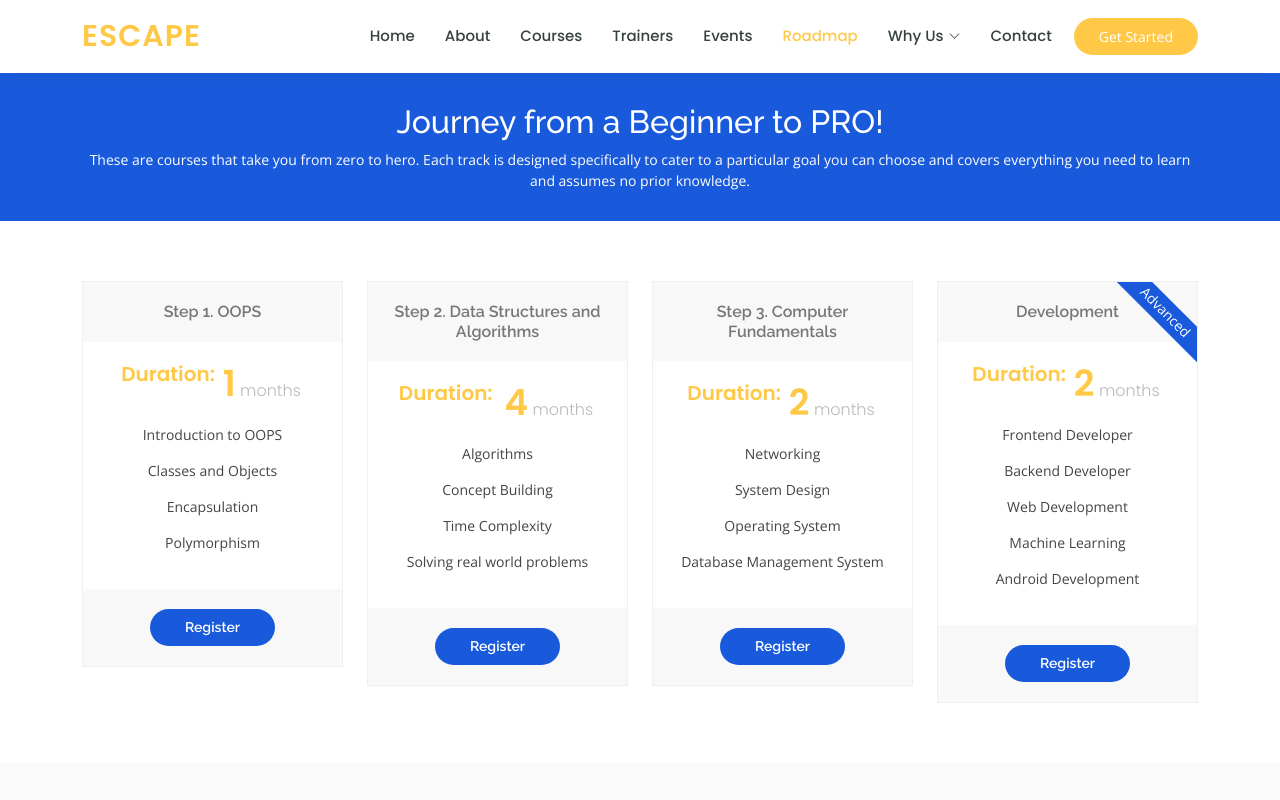
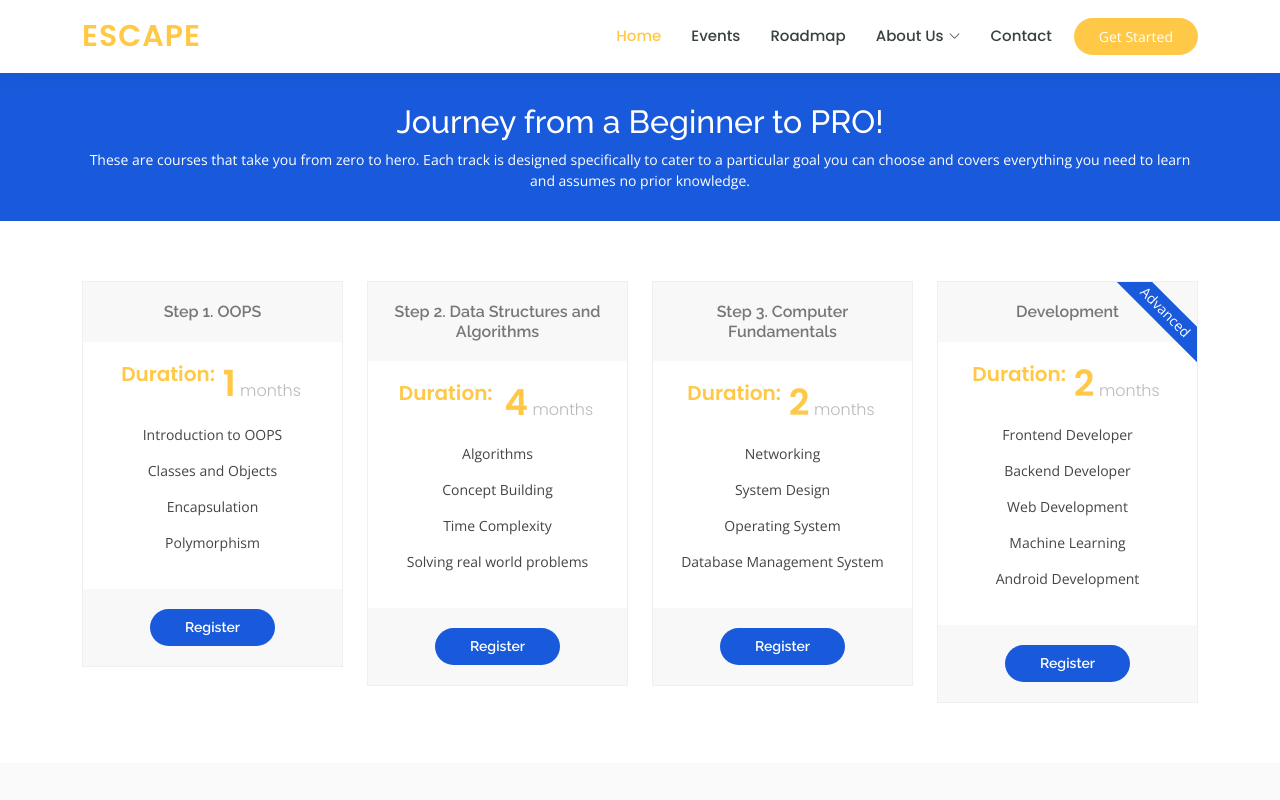
Before and after one commit to GargLakshay/Escape, a plain HTML site: page roadmap.html in a window 1280 px wide. Shown: the top 800 px of the page. Drawn offline with nearby package versions, Linux system fonts and the light colour scheme.

Commit message:
Update roadmap.html

```diff
--- a/roadmap.html
+++ b/roadmap.html
@@ -80,21 +80,24 @@
     <div class="container d-flex align-items-center">
 
       <h1 class="logo me-auto"><a href="index.html">Escape</a></h1>
+
       <nav id="navbar" class="navbar order-last order-lg-0">
         <ul>
-          <li><a href="index.html">Home</a></li>
-          <li><a href="about.html">About</a></li>
-          <li><a href="courses.html">Courses</a></li>
-          <li><a href="trainers.html">Trainers</a></li>
+          <li><a class="active" href="index.html">Home</a></li>
+          <!-- <li><a href="about.html">About</a></li> -->
+          <!-- <li><a href="courses.html">Courses</a></li> -->
+          <!-- <li><a href="trainers.html">Trainers</a></li> -->
           <li><a href="events.html">Events</a></li>
-          <li><a class="active" href="roadmap.html">Roadmap</a></li>
+          <li><a href="roadmap.html">Roadmap</a></li>
 
-          <li class="dropdown"><a href="#"><span>Why Us</span> <i class="bi bi-chevron-down"></i></a>
+          <li class="dropdown"><a href="#"><span>About Us</span> <i class="bi bi-chevron-down"></i></a>
             <ul>
-              <li><a href="index.html #why-us">Why Us</a></li>
+              <li><a href="index.html#why-us">Why Us</a></li>
               <li><a href="index.html#features">Features</a></li>
-              <li><a href="index.html #popular-courses">Popular Courses</a></li>
-              <li><a href="index.html #trainers">Trainers</a></li>
+
+              <li><a href="index.html#popular-courses">Courses</a></li>
+              <li><a href="index.html#trainers">Trainers</a></li>
+              <li><a href="index.html#testimonials">Testimonials</a></li>
             </ul>
           </li>
           <li><a href="contact.html">Contact</a></li>
```
